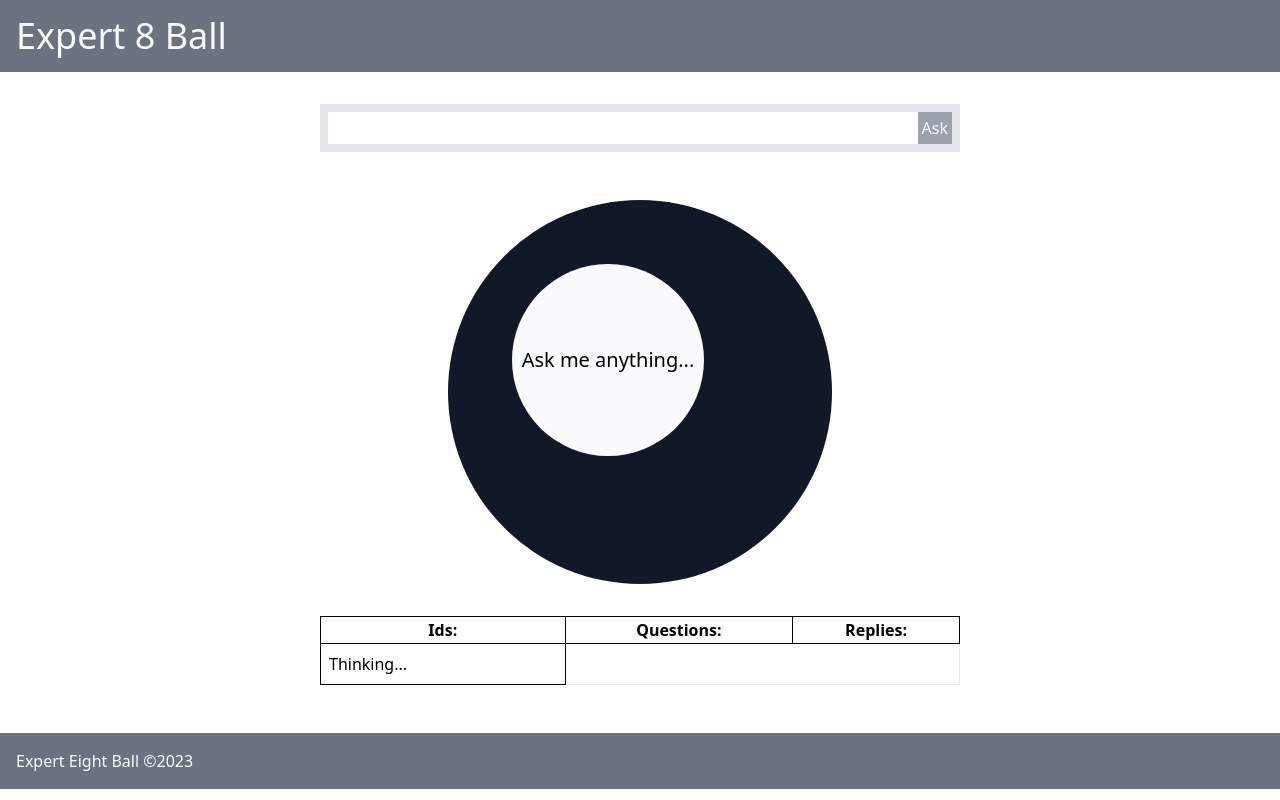
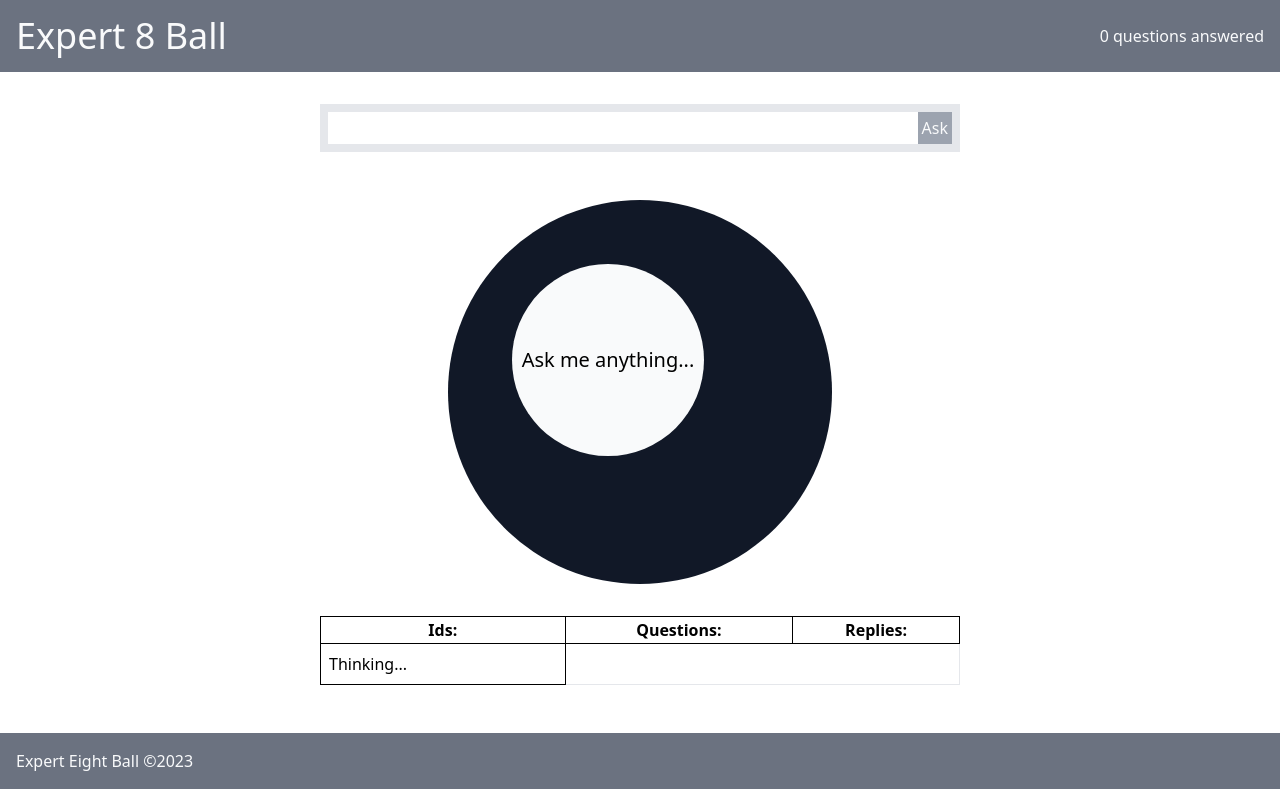
Before and after one commit to codefellows/seattle-code-python-401d22, a Next.js app in the folder class-38/inclass_demo/expert-eight-ball/: page / in a window 1280 px wide. Built offline with nearby package versions, Linux system fonts and the light colour scheme.

Commit message:
Added question counter to header component.

```diff
--- a/class-38/inclass_demo/expert-eight-ball/components/Header.js
+++ b/class-38/inclass_demo/expert-eight-ball/components/Header.js
@@ -2,6 +2,7 @@ export default function Header() {
     return (
         <header className="flex items-center justify-between p-4 bg-gray-500 text-gray-50">
             <h1 className="text-4xl">Expert 8 Ball</h1>
+            <p>0 questions answered</p>
         </header>
     );
 }
```
